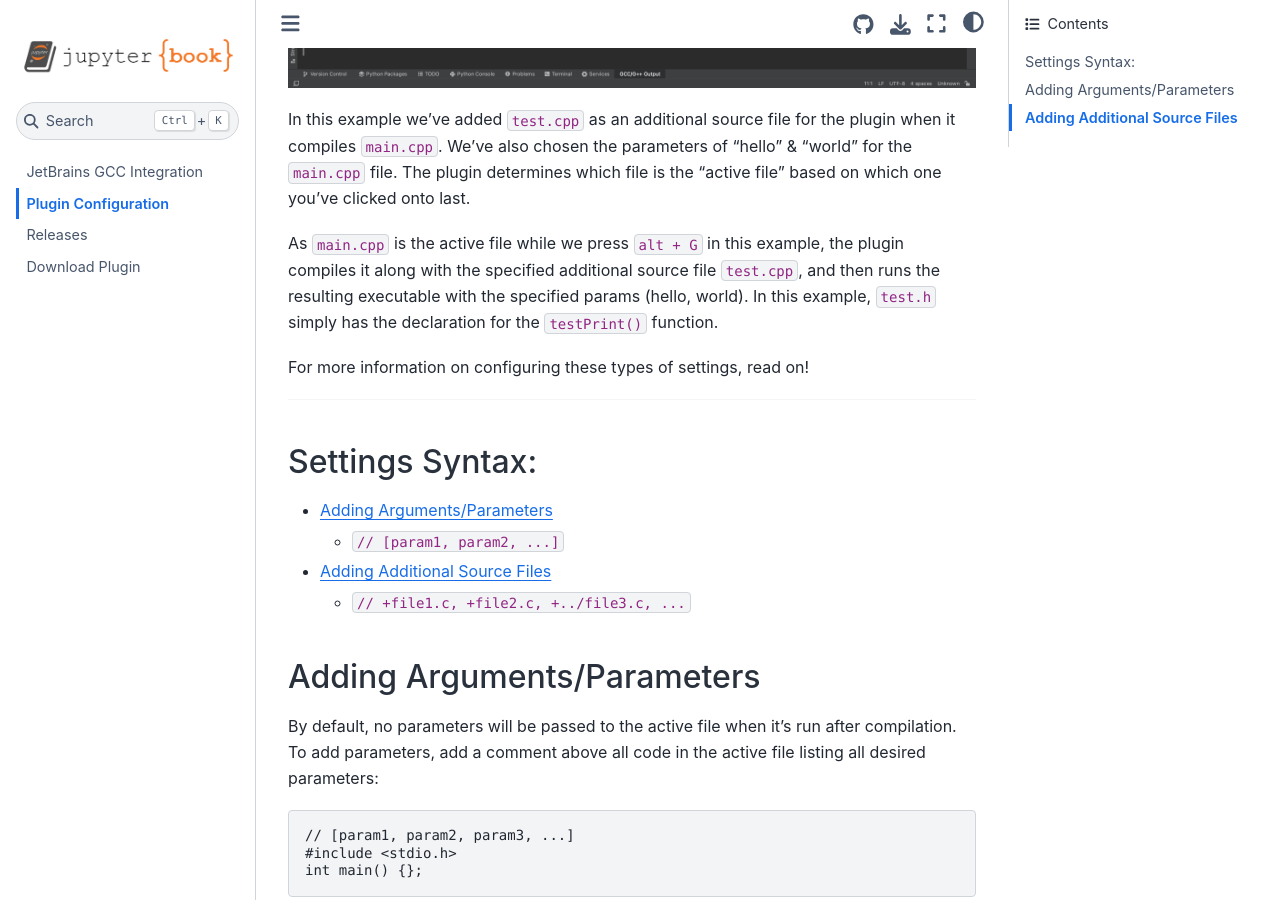
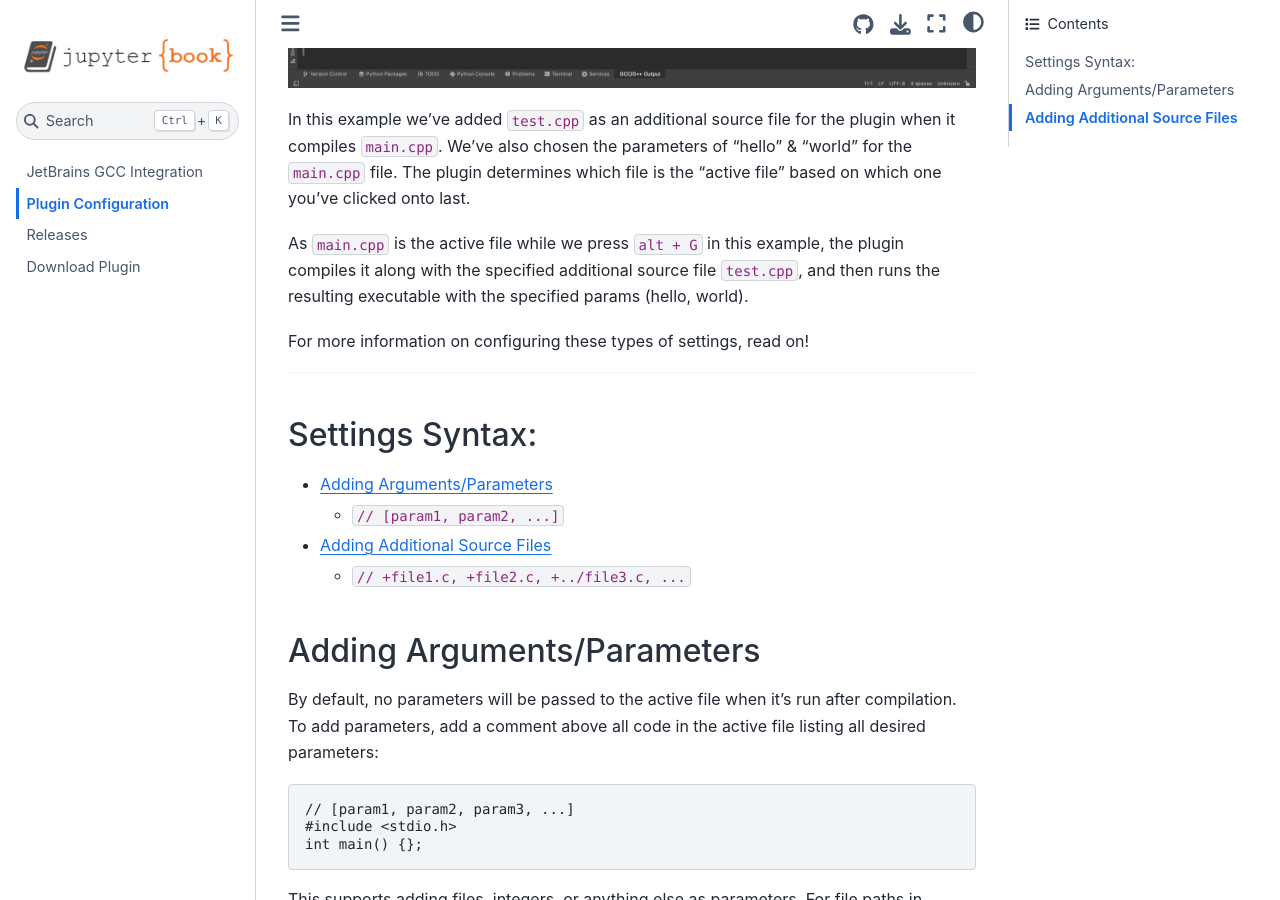
Before and after one commit to mike-fmh/GCC-Integration, a Jupyter Book: the page built from docs/config.md, in a window 1280 px wide and 900 px high, scrolled down 565 px. Built offline with Jupyter Book 1.0.4 settings and Sphinx 7.4.7 and the Sphinx Book theme 1.1.4, drawn with Linux system fonts in a browser that asks for light colours.

Commit message:
update docs

```diff
--- a/docs/config.md
+++ b/docs/config.md
@@ -6,7 +6,7 @@ Adding inline comments to the active C/C++ file above all code can modify the be
 
 In this example we've added `test.cpp` as an additional source file for the plugin when it compiles `main.cpp`. We've also chosen the parameters of "hello" & "world" for the `main.cpp` file. The plugin determines which file is the "active file" based on which one you've clicked onto last.
 
-As `main.cpp` is the active file while we press `alt + G` in this example, the plugin compiles it along with the specified additional source file `test.cpp`, and then runs the resulting executable with the specified params (hello, world). In this example, `test.h` simply has the declaration for the `testPrint()` function.
+As `main.cpp` is the active file while we press `alt + G` in this example, the plugin compiles it along with the specified additional source file `test.cpp`, and then runs the resulting executable with the specified params (hello, world).
 
 For more information on configuring these types of settings, read on!
 
```
Also changed, not shown: README.md (+1 -1 lines).
